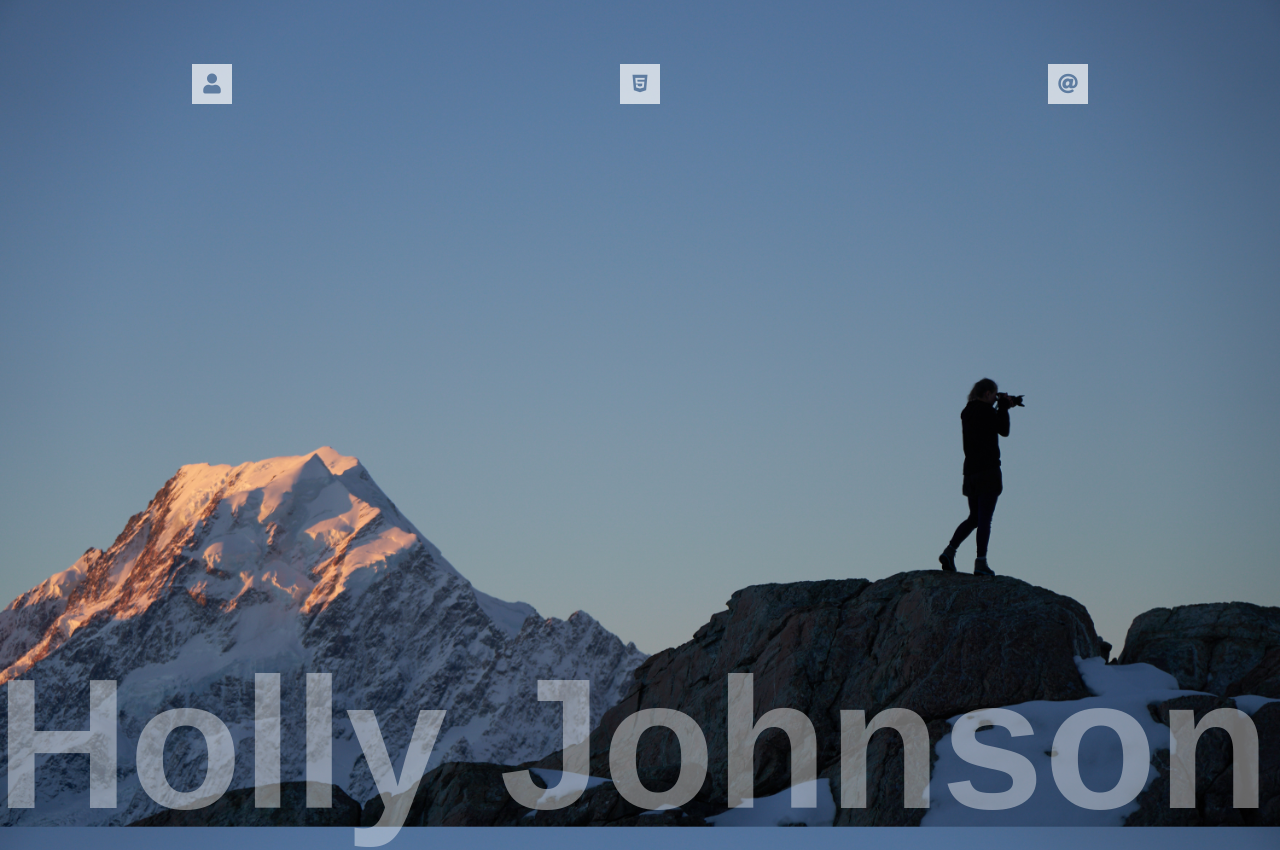
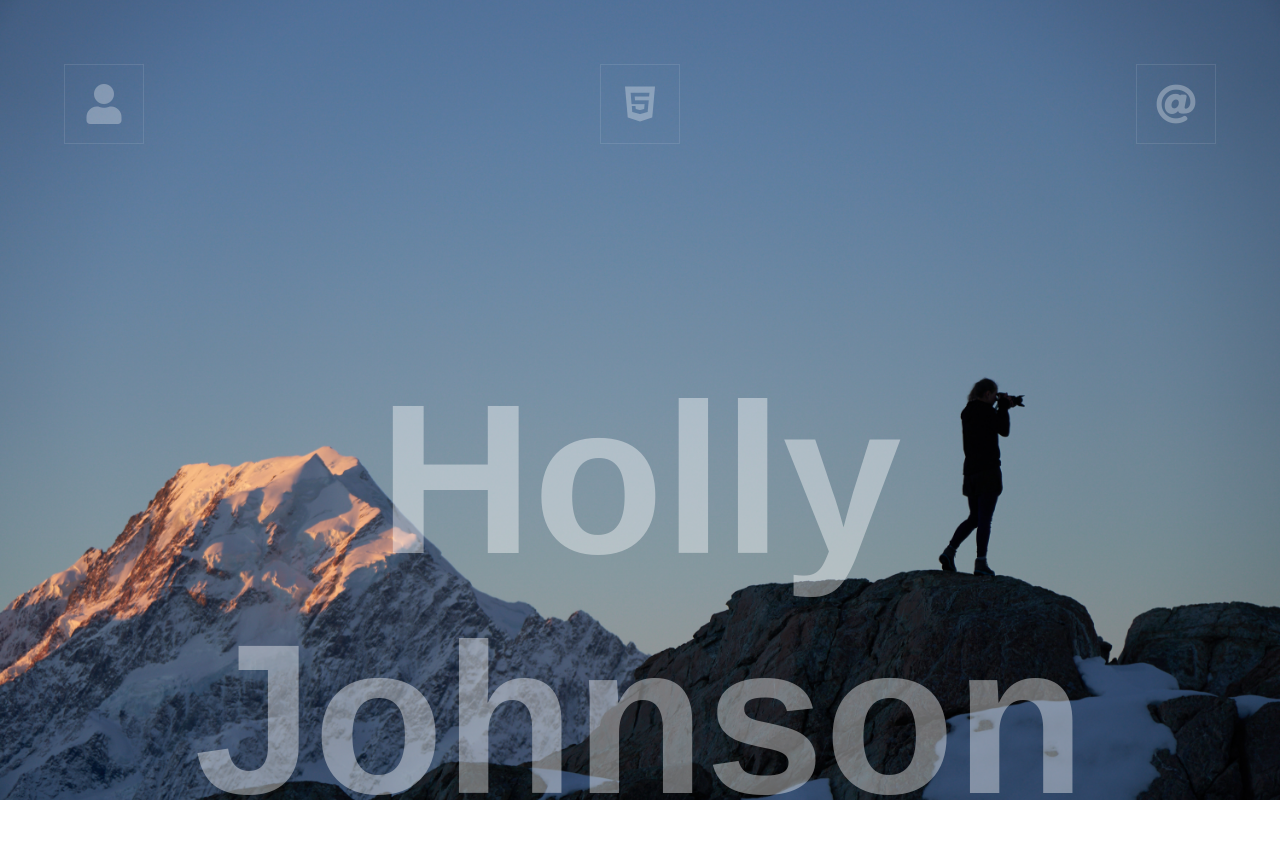
Before and after one commit to hollynz/portfolio, a Vue app: page /#/ in a window 1280 px wide. Built offline with nearby package versions, Linux system fonts and the light colour scheme; a web font is replaced by a local one.

Commit message:
menu buttons

```diff
--- a/public/index.html
+++ b/public/index.html
@@ -6,6 +6,7 @@
     <meta name="viewport" content="width=device-width,initial-scale=1.0">
     <link rel="stylesheet" href="https://cdnjs.cloudflare.com/ajax/libs/font-awesome/5.8.2/css/all.css" integrity="sha256-39jKbsb/ty7s7+4WzbtELS4vq9udJ+MDjGTD5mtxHZ0=" crossorigin="anonymous" />
     <link href="https://fonts.googleapis.com/css?family=Allerta+Stencil|Barrio|Bungee+Inline|Bungee+Shade|Faster+One|Indie+Flower|Londrina+Outline|Londrina+Sketch|Love+Ya+Like+A+Sister|Monofett|Montserrat+Subrayada|Oxygen|Rock+Salt&display=swap" rel="stylesheet">
+    <link rel="stylesheet" href="https://cdnjs.cloudflare.com/ajax/libs/bulma/0.7.5/css/bulma.min.css" integrity="sha256-vK3UTo/8wHbaUn+dTQD0X6dzidqc5l7gczvH+Bnowwk=" crossorigin="anonymous" />
     <link rel="icon" href="<%= BASE_URL %>favicon.ico">
     <title>portfolio</title>
   </head>
--- a/src/App.vue
+++ b/src/App.vue
@@ -13,6 +13,7 @@ html {
   height: 100vh;
   width: 100vw;
   position: relative;
+  overflow-y: hidden;
   // font-family:
   body {
     position: absolute;
@@ -22,42 +23,18 @@ html {
     width: 100%;
     height: 100%;
     background: url("./assets/mt-cook.jpg") center / cover;
-    overflow-y: hidden;
+    display: flex;
     #app {
       font-family: "Avenir", Helvetica, Arial, sans-serif;
-      // font-family: 'Indie Flower', cursive;
-      // font-family: 'Allerta Stencil', sans-serif;
-      // font-family: 'Rock Salt', cursive;
-      // font-family: 'Love Ya Like A Sister', cursive;
-      // font-family: 'Bungee Inline', cursive;
-      // font-family: 'Faster One', cursive;
-      // font-family: 'Bungee Shade', cursive;
-      // font-family: 'Londrina Outline', cursive;
-      // font-family: "Montserrat Subrayada", sans-serif; //good
-      // font-family: 'Barrio', cursive; //good
-      // font-family: 'Monofett', cursive; //good
-      // font-family: 'Londrina Sketch', cursive;
       -webkit-font-smoothing: antialiased;
       -moz-osx-font-smoothing: grayscale;
       text-align: center;
       color: #2c3e50;
       width: 100%;
+      height: 100%;
       margin: 0;
       padding: 0;
-      // h1 {
-        // font-family: 'Indie Flower', cursive;
-      // font-family: 'Allerta Stencil', sans-serif;
-      // font-family: 'Rock Salt', cursive;
-      // font-family: 'Love Ya Like A Sister', cursive;
-      // font-family: 'Bungee Inline', cursive;
-      // font-family: 'Faster One', cursive;
-      // font-family: 'Bungee Shade', cursive;
-      // font-family: 'Londrina Outline', cursive;
-      // font-family: "Montserrat Subrayada", sans-serif; //good
-      // font-family: 'Barrio', cursive; //good
-      // font-family: 'Monofett', cursive; //good
-      // font-family: 'Londrina Sketch', cursive;
-      // }
+      display: flex;
       p {
         margin: 0;
         padding: 0;
--- a/src/components/Menu.vue
+++ b/src/components/Menu.vue
@@ -1,8 +1,10 @@
 <template>
-  <div class="container">
+  <div class="container menu-container">
+    <!-- menu: about -->
     <div class="menu about">
       <i class="fas fa-user menu-icon"></i>
       <div class="content">
+        <!-- <img class="nz-map" src="../assets/nz-map.png" alt="Map of NZ"> -->
         <h1>Kia ora.</h1>
         <ul>
           <li>
@@ -43,6 +45,7 @@
         </ul>
       </div>
     </div>
+    <!-- menu: tech -->
     <div class="menu">
       <i class="fab fa-html5 menu-icon"></i>
       <div class="content">
@@ -60,6 +63,7 @@
         </div>
       </div>
     </div>
+    <!-- menu: contact -->
     <div class="menu">
       <i class="fas fa-at menu-icon"></i>
       <div class="content">
@@ -97,16 +101,20 @@ export default {
 </script>
 
 <style lang="scss">
-.container {
-  width: 70%;
-  margin: 5% auto;
-  //   background: rgba(0, 0, 0, 0.2);
-  display: flex;
-  justify-content: space-between;
+.menu-container {
+    // height: 40%;
+    margin: 5% auto;
+    //   background: rgba(0, 0, 0, 0.2);
+    display: flex;
+    flex-direction: row;
+    justify-content: space-between;
+    overflow: hidden;
   .menu {
-    width: 40px;
-    height: 40px;
-    background: rgba(255, 255, 255, 0.7);
+    z-index: 2;
+    width: 80px;
+    height: 80px;
+    // background: rgba(255, 255, 255, 0.8);
+    border: solid 1px rgba(255, 255, 255, 0.1);
     // margin: 5%;
     transition: all 0.4s ease;
     display: flex;
@@ -114,16 +122,18 @@ export default {
     align-items: center;
     cursor: pointer;
     .menu-icon {
-      font-size: 20px;
+      font-size: 40px;
       color: #5e7ca0;
+      color: rgba(255, 255, 255, 0.3);
     }
     .content {
       display: none;
     }
     &:hover {
+      overflow-y: scroll;
       background: rgba(255, 255, 255, 0.9);
       cursor: auto;
-      width: 80vw;
+      width: 100vw;
       height: 70vh;
       // margin: 20px;
       margin-bottom: 50vh;
@@ -167,9 +177,18 @@ export default {
       }
     }
   }
-  .menu.about:hover {
-    background: rgba(255,255,255, 0.7) url('../assets/nz-map.png') top right / contain;
-    background-repeat: no-repeat;
+  .menu.about {
+    position: relative;
+    overflow: hidden;
+    .nz-map {
+      z-index: -1;
+      position: absolute;
+      height: 100%;
+      right: 5%;
+      top: 3%;
+      opacity: 0.2;
+
+    }
   }
 }
 </style>
--- a/src/main.js
+++ b/src/main.js
@@ -2,11 +2,13 @@ import Vue from "vue";
 import App from "./App.vue";
 import router from "./router";
 import store from "./store";
+import menu from "./menu";
 
 Vue.config.productionTip = false;
 
 new Vue({
   router,
   store,
+  menu,
   render: h => h(App)
 }).$mount("#app");
--- /dev/null
+++ b/src/menu.js
@@ -0,0 +1,2 @@
+import Vue from "vue";
+// import jquery from "jquery";
--- a/src/views/Home.vue
+++ b/src/views/Home.vue
@@ -1,12 +1,15 @@
 <template>
   <div class="home">
+    <!-- menus -->
     <Menu/>
+    <!-- blurb -->
     <div class="container">
       <!-- <div class="blurb">
         <p>Suuuhhhhhh.</p>
         <p>I like to ride my mountain bike.</p>
       </div> -->
     </div>
+    <!-- big title -->
     <h1 class="title">Holly Johnson</h1>
   </div>
 </template>
@@ -27,9 +30,11 @@ export default {
 .home {
   width: 100%;
   height: 100%;
+
   h1 {
-    font-family: 'Barrio', cursive;
+    font-family: "Barrio", cursive;
   }
+
   .blurb {
     width: 100%;
     font-size: 2em;
@@ -38,11 +43,15 @@ export default {
     // color: #5e7ca0;
   }
   h1.title {
-    margin: -40px;
-    bottom: -10px;
-    right: 50px;
+    // margin: -40px;
+    margin: auto;
+    width: 100%;
+    margin-bottom: -40px;
+    bottom: 0;
+    z-index: 1;
+    // right: 100px;
     position: absolute;
-    font-size: 185px;
+    font-size: 214px;
     color: rgba(255, 255, 255, 0.4);
     font-family: "Montserrat Subrayada", sans-serif;
   }
```
